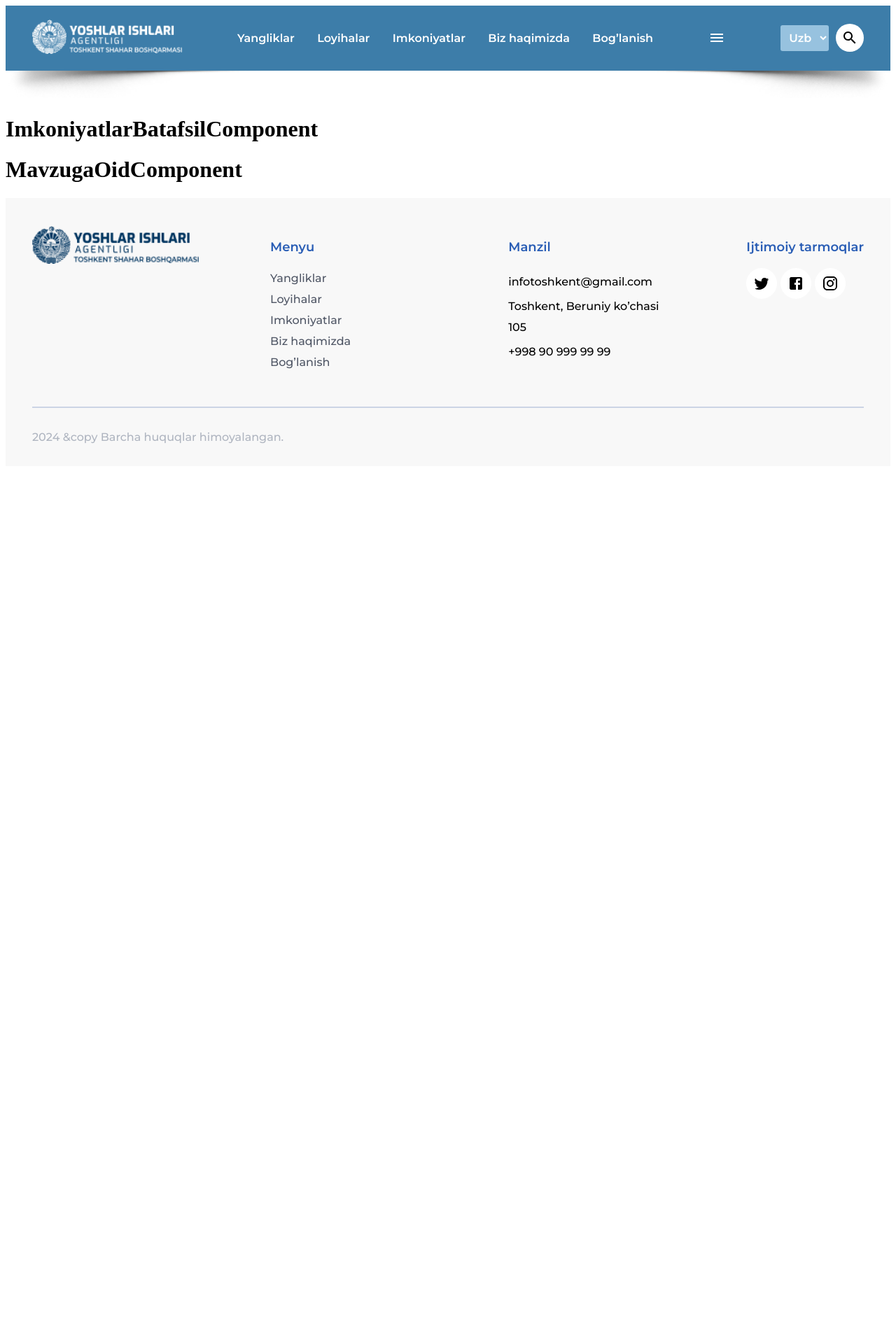
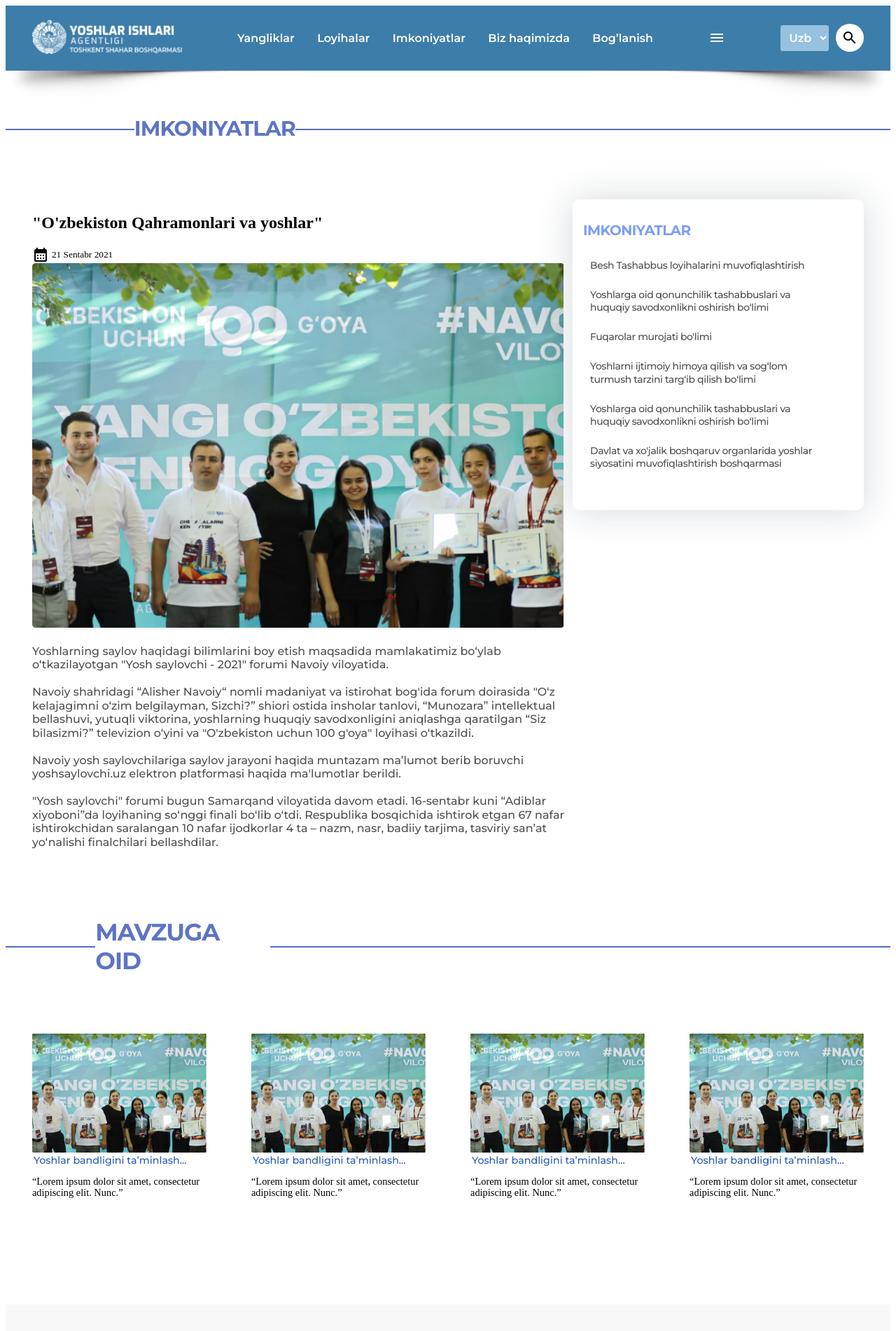
Before and after one commit to qulmuhammedov0707/yoshlar-agentligi-client, a React (Create React App) app: page /imkoniyatlar/batafsil-imkoniyatlar in a window 1280 px wide. Shown: the top 1902 px of the page at 70% size. Before the commit the page ends 800 px from the top, so only its background shows below. Built offline with nearby package versions, Linux system fonts and the light colour scheme.

Commit message:
imkoniyat

```diff
--- a/src/components/imkoniyatlar_batafsil/imkonyatlar_component/index.jsx
+++ b/src/components/imkoniyatlar_batafsil/imkonyatlar_component/index.jsx
@@ -1,10 +1,64 @@
 import React from "react";
 import styles from './style.module.css'
+import image from './image/image.png'
+import CalendarMonthIcon from '@mui/icons-material/CalendarMonth';
 
 function ImkoniyatlarBatafsilComponent() {
-   return(
+   return (
       <>
-      <h1>ImkoniyatlarBatafsilComponent</h1>
+         <div className={styles.top}>
+            <hr className={styles.hr1} />
+            <h1 className={styles.h1}>
+               IMkoniyatlar
+            </h1>
+            <hr className={styles.hr2} />
+         </div>
+         <div className="container">
+            <div className={styles.container}>
+               <div className={styles.left}>
+                  <h2 className={styles.h2 - 1}>"O'zbekiston Qahramonlari va yoshlar"</h2>
+                  <small className={styles.small}><CalendarMonthIcon/>21 Sentabr 2021 </small>
+                  <img src={image} alt="image" />
+                  <p className={styles.p}>
+                     Yoshlarning saylov haqidagi bilimlarini boy etish maqsadida mamlakatimiz bo‘ylab o‘tkazilayotgan "Yosh saylovchi - 2021" forumi Navoiy viloyatida.
+                     <br />
+                     <br />
+                     Navoiy shahridagi “Alisher Navoiy“ nomli madaniyat va istirohat bog'ida forum doirasida "O‘z kelajagimni o‘zim belgilayman, Sizchi?” shiori ostida insholar tanlovi, “Munozara” intellektual bellashuvi, yutuqli viktorina, yoshlarning huquqiy savodxonligini aniqlashga qaratilgan “Siz bilasizmi?” televizion o‘yini va "O'zbekiston uchun 100 g'oya" loyihasi o‘tkazildi.
+
+                     <br />
+                     <br />
+                     Navoiy yosh saylovchilariga saylov jarayoni haqida muntazam ma’lumot berib boruvchi yoshsaylovchi.uz elektron platformasi haqida ma'lumotlar berildi.
+                     <br />
+                     <br />
+
+                     "Yosh saylovchi" forumi bugun Samarqand viloyatida davom etadi. 16-sentabr kuni “Adiblar xiyoboni”da loyihaning so‘nggi finali bo‘lib o‘tdi. Respublika bosqichida ishtirok etgan 67 nafar ishtirokchidan saralangan 10 nafar ijodkorlar 4 ta – nazm, nasr, badiiy tarjima, tasviriy san’at yo‘nalishi finalchilari bellashdilar.
+                  </p>
+               </div>
+               <div className={styles.right}>
+                  <h2 className={styles.h2}>
+                     IMkoniyatlar
+                  </h2>
+                  <ul className={styles.ul}>
+                     <li className={styles.li}>
+                        Besh Tashabbus loyihalarini muvofiqlashtirish
+                     </li>
+                     <li className={styles.li}>
+                        Yoshlarga oid qonunchilik tashabbuslari va huquqiy savodxonlikni oshirish bo‘limi
+                     </li>
+                     <li className={styles.li}>
+                        Fuqarolar murojati bo'limi
+                     </li>
+                     <li className={styles.li}>
+                        Yoshlarni ijtimoiy himoya qilish va sog‘lom turmush tarzini targ‘ib qilish bo‘limi
+                     </li>
+                     <li className={styles.li}>
+                        Yoshlarga oid qonunchilik tashabbuslari va huquqiy savodxonlikni oshirish bo‘limi                  </li>
+                     <li className={styles.li}>
+                        Davlat va xo'jalik boshqaruv organlarida yoshlar siyosatini muvofiqlashtirish boshqarmasi                  </li>
+                  </ul>
+               </div>
+            </div>
+         </div>
       </>
    )
 }
--- a/src/components/imkoniyatlar_batafsil/imkonyatlar_component/style.module.css
+++ b/src/components/imkoniyatlar_batafsil/imkonyatlar_component/style.module.css
@@ -0,0 +1,151 @@
+.container{
+    display: flex;
+    justify-content: space-between;
+    flex-wrap: wrap;
+    text-align: start;
+    padding: 60px 0;
+ }
+ .top{
+  display: flex;
+  justify-content: space-between;
+  align-items: center;
+ }
+ .hr1{
+    width: 15%;
+    background-color: #5D74C5;
+ }
+ .hr2{
+    background-color: #5D74C5;
+    width: 70%;
+ }
+ .h1{
+    color: #5D74C5;
+    font-family: Montserrat;
+    font-size: 34px;
+    font-weight: 700;
+    line-height: 40.8px;
+    letter-spacing: -0.03em;
+    text-align: left;
+    text-transform: uppercase;
+ }
+
+ .hr2{
+    background-color: #5D74C5;
+    width: 70%;
+ }
+ .h1{
+    color: #5D74C5;
+    font-family: Montserrat;
+    font-size: 30px;
+    font-weight: 700;
+    line-height: 40.8px;
+    letter-spacing: -0.03em;
+    text-align: left;
+    text-transform: uppercase;
+ }
+ .right{
+    width: 386px;
+    height: 414px;
+    box-shadow: 0px 1px 51px 0px rgba(34, 60, 80, 0.2);
+    border-radius: 10px;
+    padding: 15px 15px;
+ }
+ img{
+    width: 100%;
+ }
+ .h2{
+    font-family: Montserrat;
+ font-size: 20px;
+ font-weight: 700;
+ line-height: 24px;
+ letter-spacing: -0.03em;
+ text-align: left;
+ color: #7b9df5;
+ text-transform: uppercase;
+ }
+ .h2-1{
+    font-family: Montserrat;
+    font-size: 20px;
+    font-weight: 700;
+    line-height: 24px;
+    letter-spacing: -0.03em;
+    text-align: left;
+    color: black;
+    margin: 0;
+    padding: 0;
+ }
+ small{
+    margin: 0;
+    padding: 0;
+    display: flex;
+    align-items: center;
+    gap: 4px;
+ }
+ .ul{
+    list-style-type: none;
+    margin: 0;
+    padding: 0;
+    display: flex;
+    flex-direction: column;
+ }
+
+ .li{
+    width: 85%;
+    font-family: Montserrat;
+    font-size: 14px;
+    font-weight: 500;
+    line-height: 18.2px;
+    letter-spacing: -0.03em;
+    text-align: left;
+ color: #4f4f4f;
+ padding: 12px 10px;
+ }
+ .li:active{
+    width: 80%;
+    font-family: Montserrat;
+    font-size: 14px;
+    font-weight: 500;
+    line-height: 18.2px;
+    letter-spacing: -0.03em;
+    text-align: left;
+ color: white;
+ padding: 12px 10px;
+ background-color: #7E96C7;
+ }
+ .left{
+    width: 64%;
+    justify-content: space-between;
+    /* display: flex; */
+    flex-wrap: wrap;
+ }
+ .box{
+    width: 249px;
+    height: 327px;
+    position: relative;
+    margin-bottom: 20px;
+ }
+ .h3{
+    position: absolute;
+    top: 20px;
+    left: 13px;
+    right: 13px;
+    text-align: center;
+    margin: 0;
+    padding: 2px;
+    font-family: Montserrat;
+ font-size: 14.27px;
+ font-weight: 500;
+ line-height: 10.76px;
+ text-align: left;
+ color: #295db5;
+ background-color: white;
+ }
+ .p{
+    font-family: Montserrat;
+    font-size: 16px;
+    font-weight: 500;
+    line-height: 19.5px;
+    text-align: left;
+color: #4f4f4f;
+margin-top: 20px;
+ }
--- a/src/components/imkoniyatlar_batafsil/mavzuga_oid/index.jsx
+++ b/src/components/imkoniyatlar_batafsil/mavzuga_oid/index.jsx
@@ -1,10 +1,33 @@
 import React from "react";
 import styles from './style.module.css'
+import image from '.././imkonyatlar_component/image/image.png'
 
 function MavzugaOidComponent() {
-   return(
+   const data = [1, 2, 3, 4]
+
+   return (
       <>
-      <h1>MavzugaOidComponent</h1>
+         <div className={styles.top}>
+            <hr className={styles.hr1} />
+            <h1 className={styles.h1}>
+               mavzuga oid
+            </h1>
+            <hr className={styles.hr2} />
+         </div>
+         <div className="container">
+        <div className={styles.container}>
+            <div className={styles.left}>
+               {data.map((elem, index) =>
+
+                  <div key={index} className={styles.box}>
+                     <img src={image} alt="image" />
+                     <h3 className={styles.h3}>{"Yoshlar bandligini ta’minlash va rivojlantirish".slice(0 , 29)}...</h3>
+                     <p className={styles.p}>“Lorem ipsum dolor sit amet, consectetur adipiscing elit. Nunc.”</p>
+                  </div>
+               )}
+            </div>
+         </div>
+        </div>
       </>
    )
 }
--- a/src/components/imkoniyatlar_batafsil/mavzuga_oid/style.module.css
+++ b/src/components/imkoniyatlar_batafsil/mavzuga_oid/style.module.css
@@ -0,0 +1,69 @@
+.container{
+    display: flex;
+    justify-content: space-between;
+    flex-wrap: wrap;
+    text-align: start;
+    padding: 60px 0;
+ }
+ .top{
+  display: flex;
+  justify-content: space-between;
+  align-items: center;
+ }
+ .hr1{
+    width: 10%;
+    background-color: #5D74C5;
+ }
+ .hr2{
+    background-color: #5D74C5;
+    width: 70%;
+ }
+ .h1{
+    color: #5D74C5;
+    font-family: Montserrat;
+    font-size: 34px;
+    font-weight: 700;
+    line-height: 40.8px;
+    letter-spacing: -0.03em;
+    text-align: left;
+    text-transform: uppercase;
+ }
+ .left{
+    width: 100%;
+    justify-content: space-between;
+    display: flex;
+    flex-wrap: wrap;
+ }
+ .box{
+    width: 249px;
+    height: 327px;
+    /* position: relative; */
+    /* margin-bottom: 20px; */
+ }
+ .h3{
+    /* position: absolute; */
+    top: 20px;
+    left: 13px;
+    right: 13px;
+    text-align: center;
+    margin: 0;
+    padding: 2px;
+    font-family: Montserrat;
+ font-size: 14.27px;
+ font-weight: 500;
+ line-height: 10.76px;
+ text-align: left;
+ color: #295db5;
+ /* background-color: white; */
+ }
+ .p{
+    font-family: DM Sans;
+ font-size: 14.41px;
+ font-weight: 400;
+ line-height: 16.16px;
+ text-align: left;
+ color: black;
+ /* position: absolute; */
+ top: 250px;
+ left: 22px;
+ }
```
Also changed, not shown: src/components/imkoniyatlar_batafsil/imkonyatlar_component/image/image.png (added).
